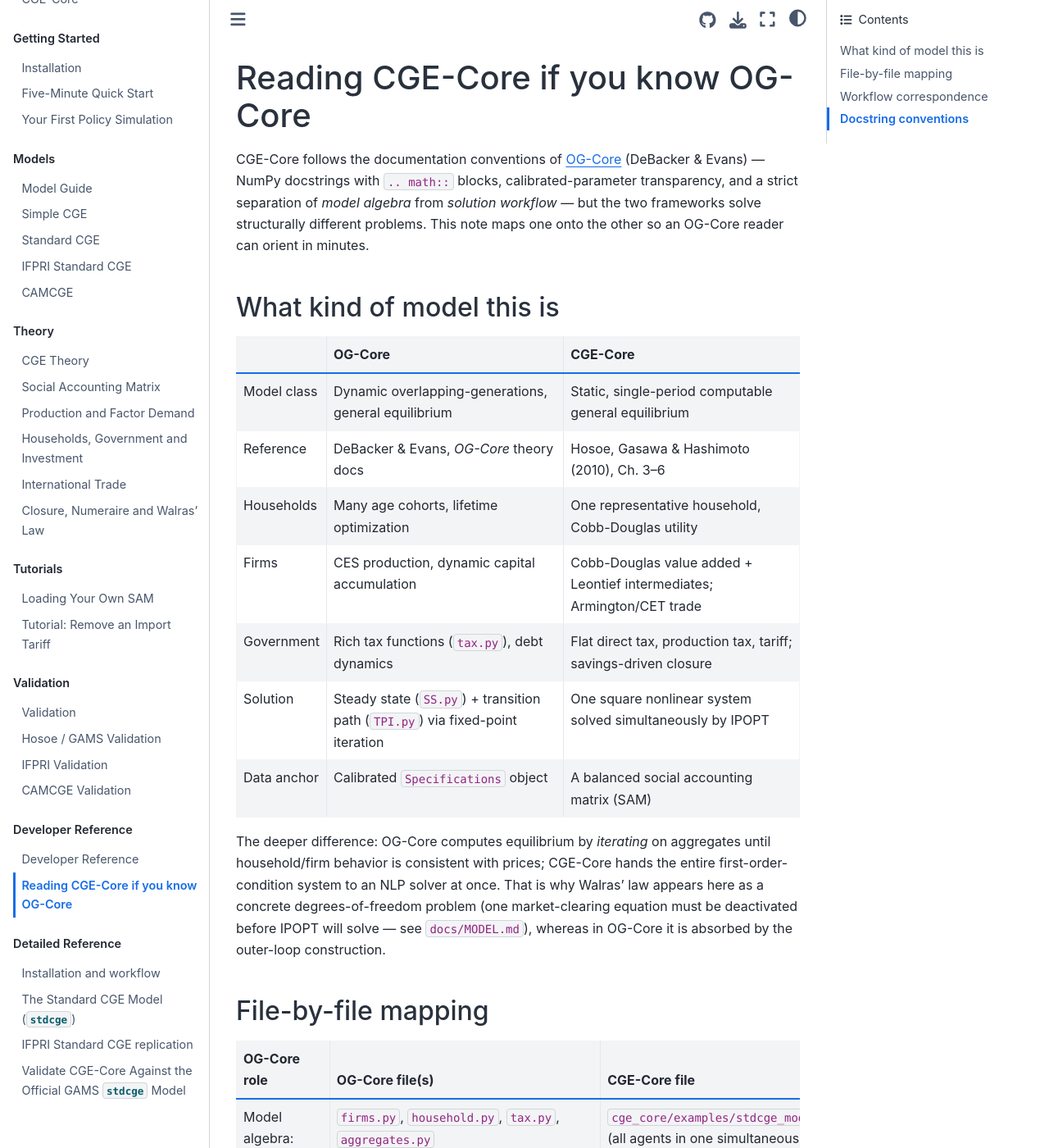
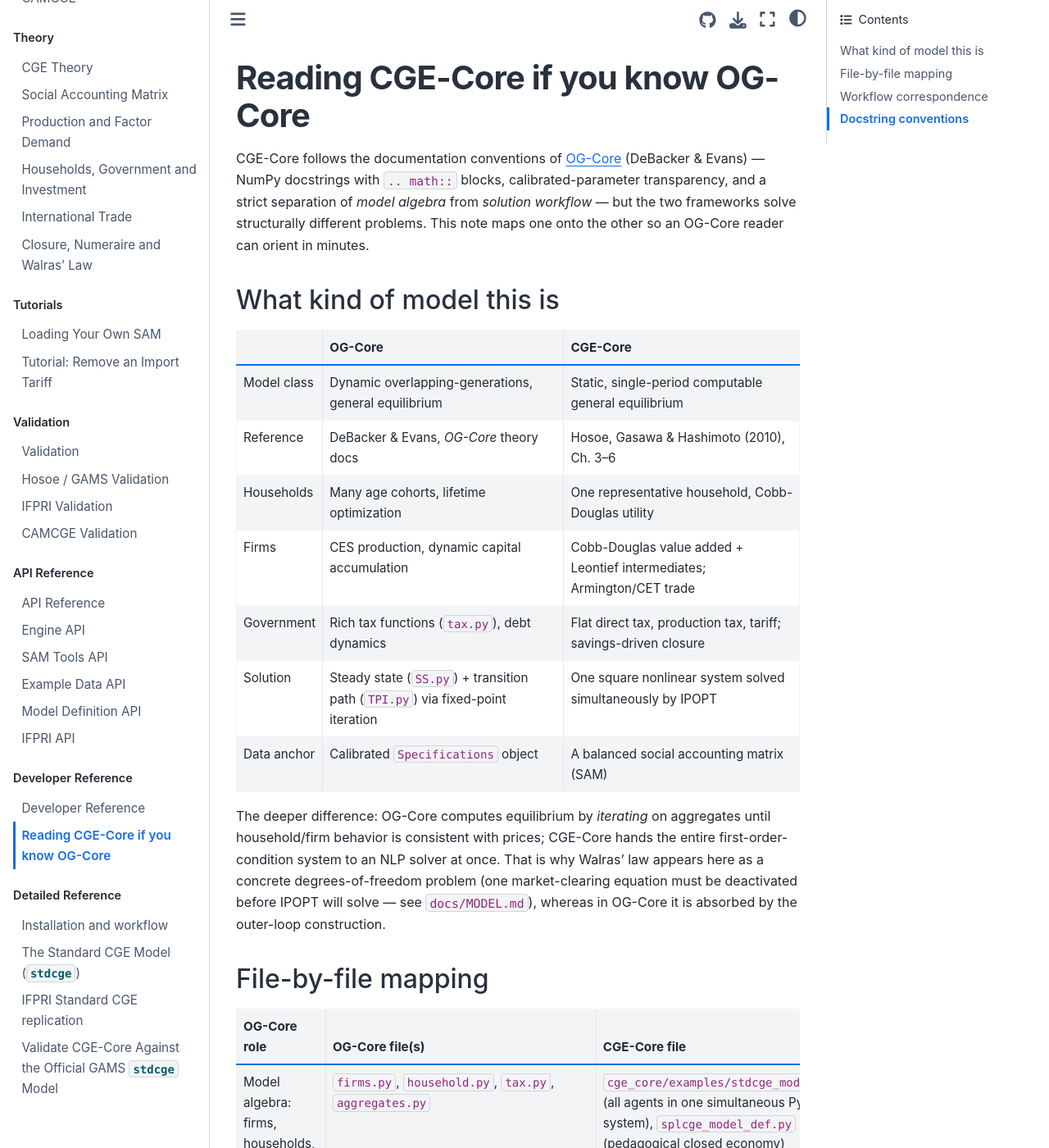
Before and after one commit to miraflor/CGE-core, a Jupyter Book: the page built from docs/OG_CORE_CROSSWALK.md, in a window 1280 px wide and 1400 px high. Shown: the whole window at 82% size. Built offline with Jupyter Book 1.0.4 settings and Sphinx 7.4.7 and the Sphinx Book theme 1.1.4, drawn with Linux system fonts in a browser that asks for light colours.

Commit message:
Add automatic API documentation and site polish
Generate API reference pages from CGE-Core docstrings, add a dedicated API navigation section, apply restrained documentation styling, and publish the GitHub Pages site as the package documentation URL.

```diff
--- a/docs/_config.yml
+++ b/docs/_config.yml
@@ -23,7 +23,17 @@
     - linkify
 
 sphinx:
+  extra_extensions:
+    - sphinx.ext.autodoc
+    - sphinx.ext.napoleon
   config:
+    autodoc_typehints: description
+    napoleon_google_docstring: true
+    napoleon_numpy_docstring: true
+    html_static_path:
+      - _static
+    html_css_files:
+      - custom.css
     mathjax3_config:
       tex:
         macros: {}
--- /dev/null
+++ b/docs/_static/custom.css
@@ -0,0 +1,45 @@
+/* CGE-Core: restrained documentation polish layered over Jupyter Book. */
+
+.bd-main .bd-content .bd-article-container {
+    max-width: 980px;
+}
+
+.bd-article h1 {
+    font-weight: 700;
+    letter-spacing: -0.02em;
+    margin-bottom: 1rem;
+}
+
+.bd-article h2 {
+    margin-top: 2.25rem;
+}
+
+.bd-article table {
+    font-size: 0.95rem;
+}
+
+.bd-article pre {
+    border-radius: 0.45rem;
+}
+
+.bd-sidebar-primary {
+    font-size: 0.95rem;
+}
+
+.bd-toc {
+    font-size: 0.9rem;
+}
+
+.admonition {
+    border-radius: 0.45rem;
+}
+
+code {
+    font-size: 0.92em;
+}
+
+/* Make the opening paragraph on the home page read as a software tagline. */
+.bd-article > p:first-of-type {
+    font-size: 1.08rem;
+    line-height: 1.65;
+}
--- a/docs/_toc.yml
+++ b/docs/_toc.yml
@@ -37,6 +37,15 @@
       - file: validation/ifpri
       - file: validation/camcge
 
+  - caption: API Reference
+    chapters:
+      - file: api/index
+      - file: api/engine
+      - file: api/samtools
+      - file: api/datasets
+      - file: api/model-definitions
+      - file: api/ifpri
+
   - caption: Developer Reference
     chapters:
       - file: developer/overview
--- a/pyproject.toml
+++ b/pyproject.toml
@@ -52,6 +52,7 @@
 
 [project.urls]
 Homepage = "https://github.com/miraflor/CGE-core"
+Documentation = "https://miraflor.github.io/CGE-core/"
 Repository = "https://github.com/miraflor/CGE-core"
 Changelog = "https://github.com/miraflor/CGE-core/blob/main/CHANGELOG.md"
 Issues = "https://github.com/miraflor/CGE-core/issues"
```
Also changed, not shown: docs/api/datasets.md (added, +9 -0 lines), docs/api/engine.md (added, +28 -0 lines), docs/api/ifpri.md (added, +14 -0 lines), docs/api/index.md (added, +19 -0 lines), docs/api/model-definitions.md (added, +23 -0 lines), docs/api/samtools.md (added, +10 -0 lines).
